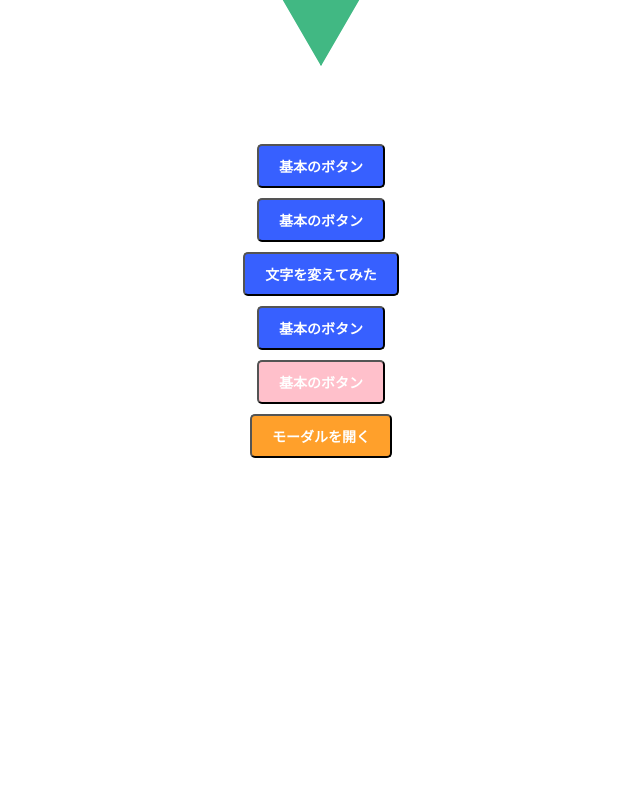
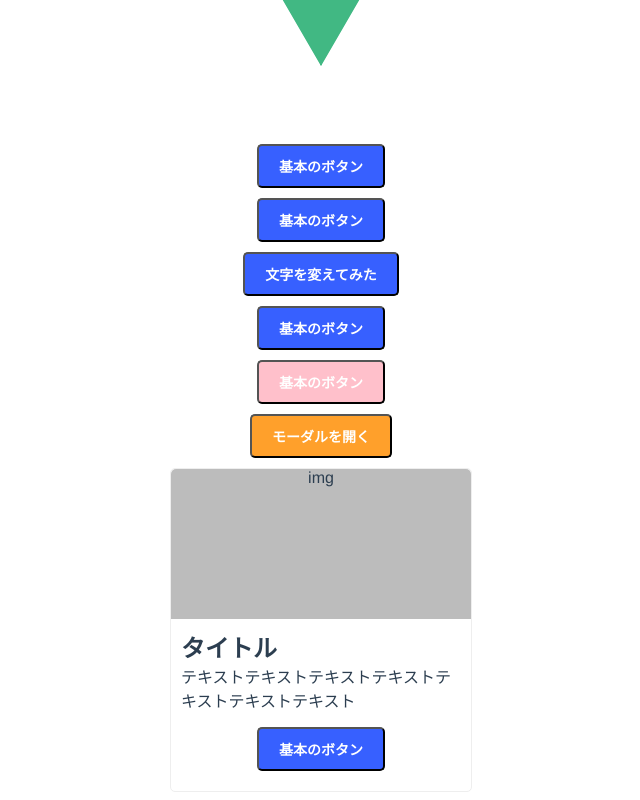
Before and after one commit to mk1484/parts_collection, a Vue app: page / in a window 1280 px wide. Shown: the part 180-980 px from the top of the page, without its empty margins (319-959 px from the left). Before the commit the page ends 800 px from the top, so only its background shows below. Built offline with nearby package versions, Linux system fonts and the light colour scheme.

Commit message:
カードコンポーネントの作成 (#15)
Co-authored-by: mk1484 <flat.yz14@gmail.comm>

```diff
--- /dev/null
+++ b/src/components/Card.vue
@@ -0,0 +1,46 @@
+<template>
+ <div class="default-card">
+  <div class="card-img">img</div>
+  <div class="card-body">
+   <h2>タイトル</h2>
+   <p>テキストテキストテキストテキストテキストテキストテキスト</p>
+   <default-btn></default-btn>
+  </div>
+ </div>
+</template>
+
+<script>
+    import DefaultBtn from '@/components/Button.vue'
+
+    export default {
+        components: {
+            'default-btn': DefaultBtn,
+        },
+    }
+</script>
+
+<style>
+ .default-card {
+  width: 300px;
+  margin: 0 auto;
+  border: 1px solid #eeeeee;
+  border-radius: 5px;
+ }
+ .card-img {
+  height: 150px;
+  border-radius: 5px 5px 0 0;
+  background: #bcbcbc;
+  vertical-align: middle;
+ }
+ .card-body {
+  padding: 10px;
+ }
+ h2 {
+  text-align: left;
+  margin: 0px;
+ }
+ p {
+  text-align: left;
+  margin: 0 0 15px 0;
+ }
+</style>
--- a/src/components/HelloWorld.vue
+++ b/src/components/HelloWorld.vue
@@ -9,6 +9,8 @@
     <modal-btn @open="OpenModal"></modal-btn>
     <modal-window v-if="ShowModal"></modal-window>
     <modal-overlay v-if="ShowOverlay" @close="CloseModal"></modal-overlay>
+
+    <default-card></default-card>
   </div>
 </template>
 
@@ -17,13 +19,16 @@
     import ModalBtn from '@/components/ModalButton.vue'
     import ModalWindow from '@/components/ModalWindow.vue'
     import ModalOverlay from '@/components/ModalOverlay.vue'
+    import DefaultCard from '@/components/Card.vue'
+
 
     export default {
         components: {
             'default-btn': DefaultBtn,
             'modal-btn': ModalBtn,
             'modal-window': ModalWindow,
-            'modal-overlay': ModalOverlay
+            'modal-overlay': ModalOverlay,
+            'default-card': DefaultCard
 
         },
         data: function() {
```
